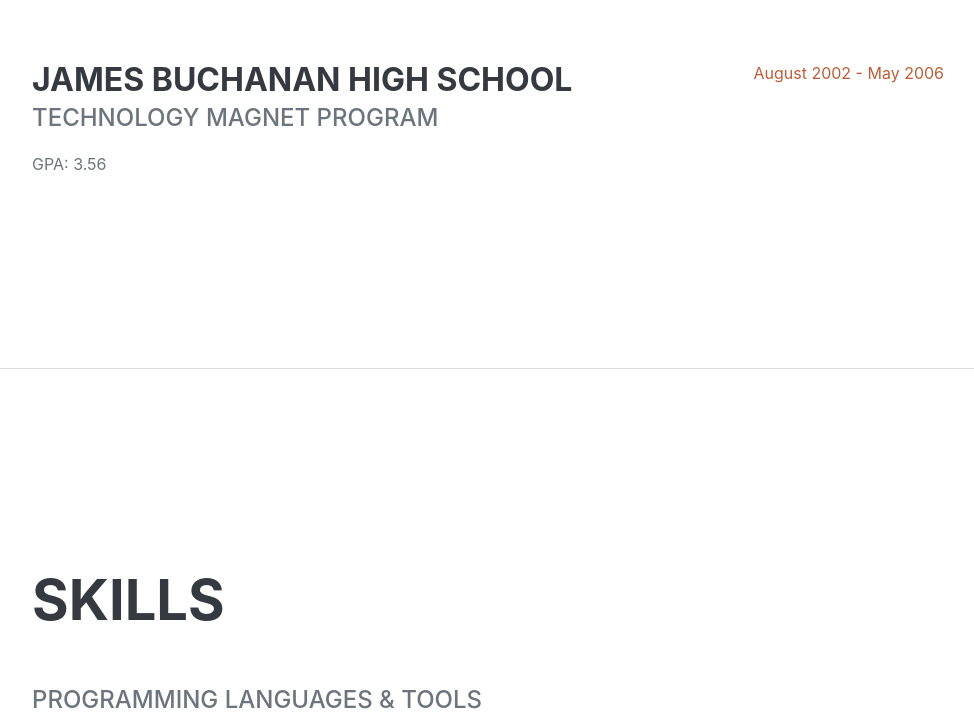
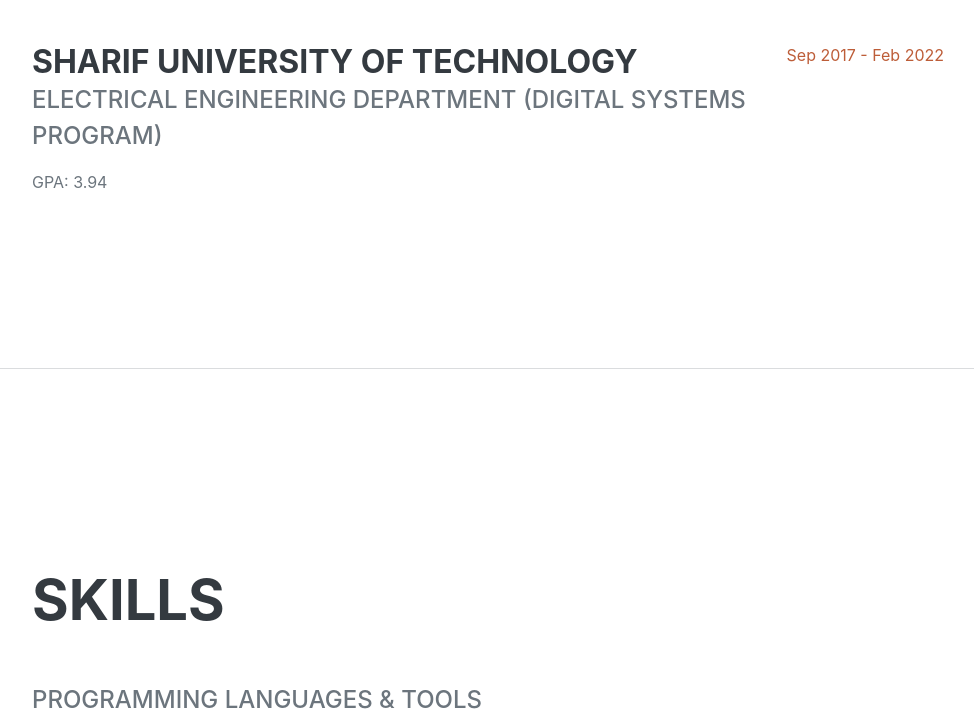
Before and after one commit to Pedramzaree/HomePage.github.io, a plain HTML site: page index.html in a window 1280 px wide. Shown: the part 2439-3162 px from the top of the page, without its empty margins (288-1262 px from the left). Drawn offline with nearby package versions, Linux system fonts and the light colour scheme; a web font is replaced by a local one.

Commit message:
Update index.html

```diff
--- a/index.html
+++ b/index.html
@@ -116,11 +116,11 @@
                     </div>
                     <div class="d-flex flex-column flex-md-row justify-content-between">
                         <div class="flex-grow-1">
-                            <h3 class="mb-0">James Buchanan High School</h3>
-                            <div class="subheading mb-3">Technology Magnet Program</div>
-                            <p>GPA: 3.56</p>
+                            <h3 class="mb-0">Sharif University of Technology</h3>
+                            <div class="subheading mb-3">Electrical Engineering Department (Digital Systems Program)</div>
+                            <p>GPA: 3.94</p>
                         </div>
-                        <div class="flex-shrink-0"><span class="text-primary">August 2002 - May 2006</span></div>
+                        <div class="flex-shrink-0"><span class="text-primary">Sep 2017 - Feb 2022</span></div>
                     </div>
                 </div>
             </section>
```
